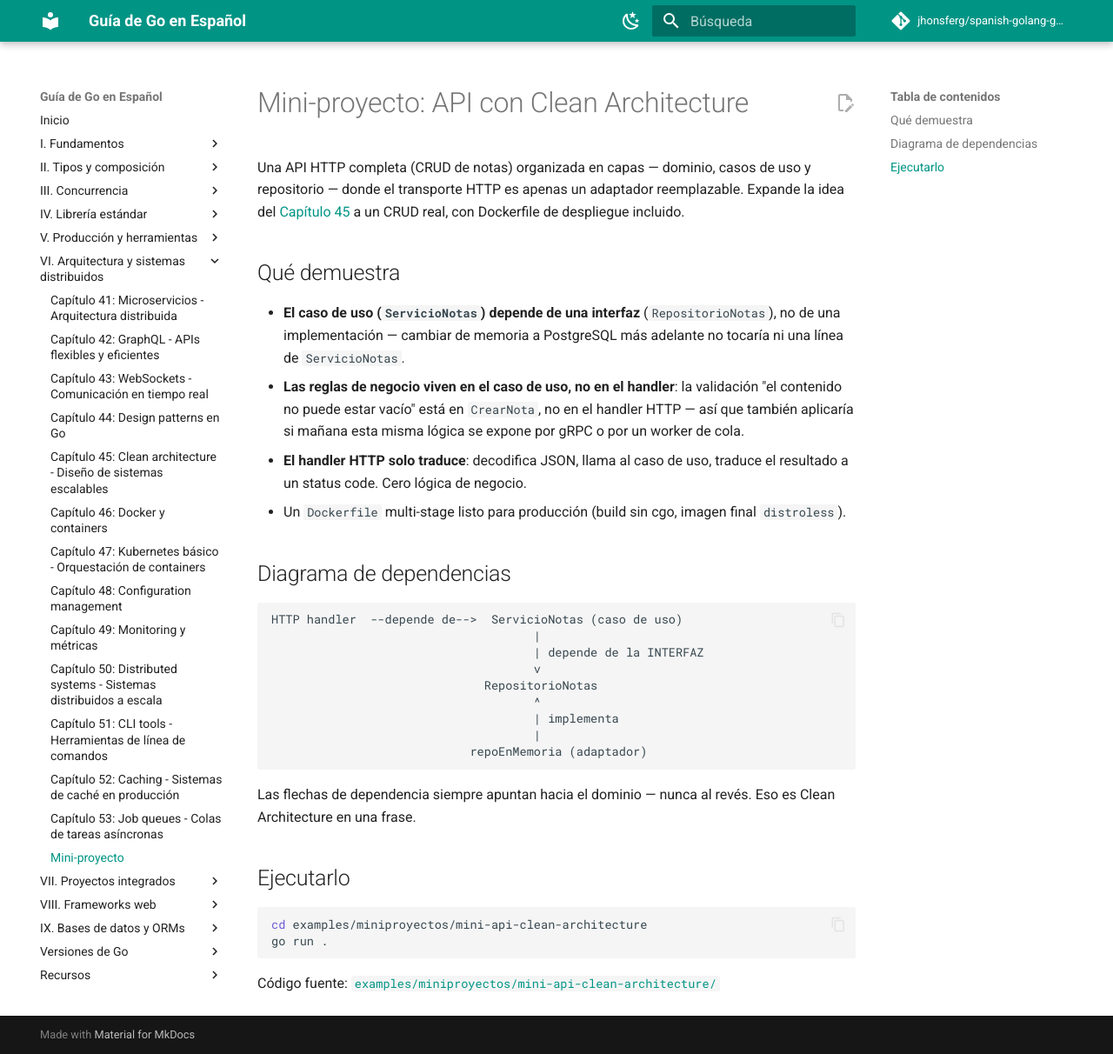
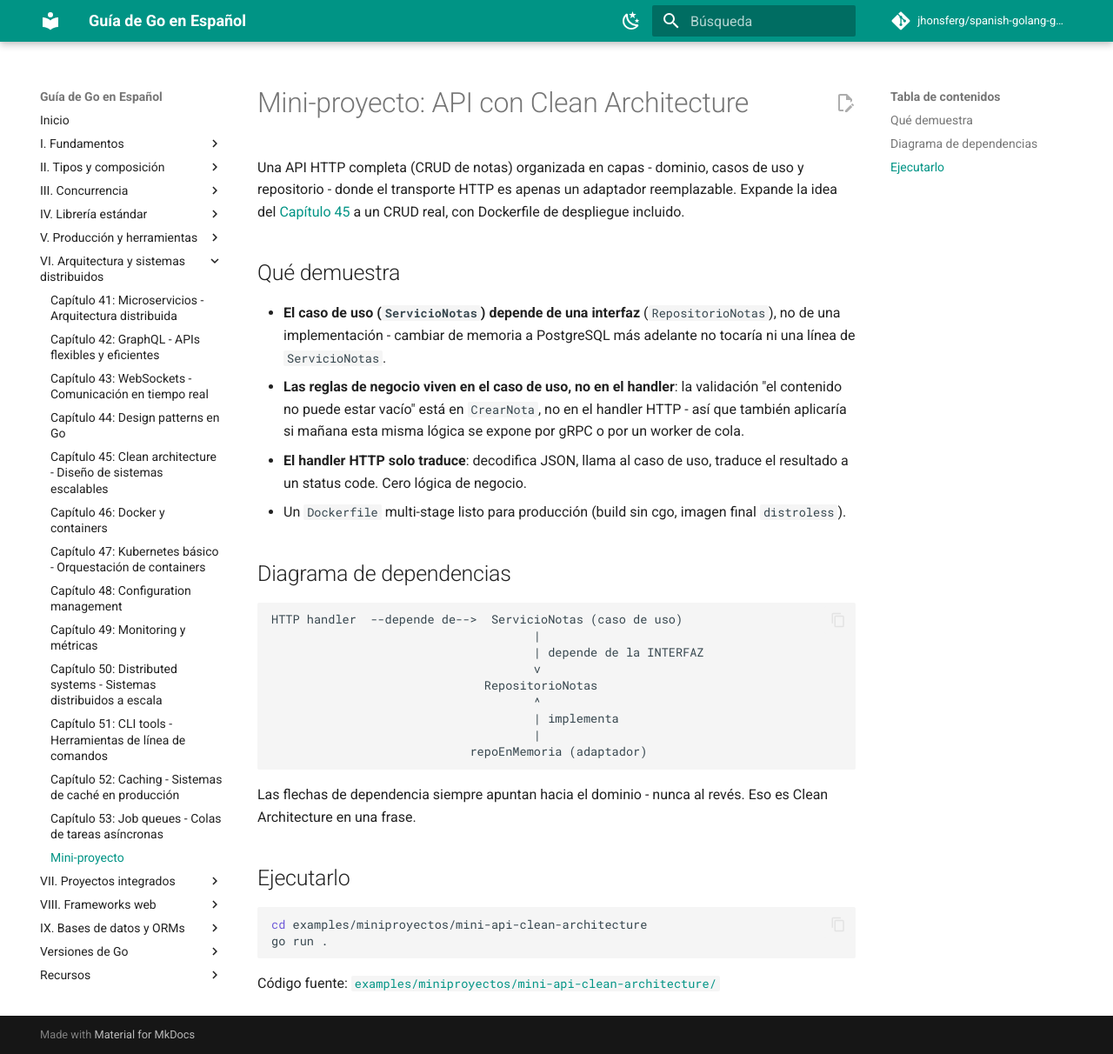
Before and after one commit to jhonsferg/spanish-golang-guide, an MkDocs documentation site: the page built from docs/06-arquitectura-y-sistemas-distribuidos/mini-proyecto.md, in a window 1280 px wide and 1212 px high. Shown: the whole window at 87% size. Built offline with MkDocs 1.6.1 and Material for MkDocs 9.7.7, drawn with Linux system fonts in a browser that asks for light colours; comment, search, counter and statistics services are not loaded.

````diff
--- a/docs/06-arquitectura-y-sistemas-distribuidos/mini-proyecto.md
+++ b/docs/06-arquitectura-y-sistemas-distribuidos/mini-proyecto.md
@@ -1,7 +1,7 @@
 # Mini-proyecto: API con Clean Architecture
 
-Una API HTTP completa (CRUD de notas) organizada en capas — dominio,
-casos de uso y repositorio — donde el transporte HTTP es apenas un
+Una API HTTP completa (CRUD de notas) organizada en capas - dominio,
+casos de uso y repositorio - donde el transporte HTTP es apenas un
 adaptador reemplazable. Expande la idea del
 [Capítulo 45](45-clean-architecture.md) a un CRUD real, con Dockerfile
 de despliegue incluido.
@@ -9,11 +9,11 @@ de despliegue incluido.
 ## Qué demuestra
 
 - **El caso de uso (`ServicioNotas`) depende de una interfaz**
-  (`RepositorioNotas`), no de una implementación — cambiar de memoria a
+  (`RepositorioNotas`), no de una implementación - cambiar de memoria a
   PostgreSQL más adelante no tocaría ni una línea de `ServicioNotas`.
 - **Las reglas de negocio viven en el caso de uso, no en el handler**:
   la validación "el contenido no puede estar vacío" está en
-  `CrearNota`, no en el handler HTTP — así que también aplicaría si
+  `CrearNota`, no en el handler HTTP - así que también aplicaría si
   mañana esta misma lógica se expone por gRPC o por un worker de cola.
 - **El handler HTTP solo traduce**: decodifica JSON, llama al caso de
   uso, traduce el resultado a un status code. Cero lógica de negocio.
@@ -34,7 +34,7 @@ HTTP handler  --depende de-->  ServicioNotas (caso de uso)
                             repoEnMemoria (adaptador)
 ```
 
-Las flechas de dependencia siempre apuntan hacia el dominio — nunca al
+Las flechas de dependencia siempre apuntan hacia el dominio - nunca al
 revés. Eso es Clean Architecture en una frase.
 
 ## Ejecutarlo
````
